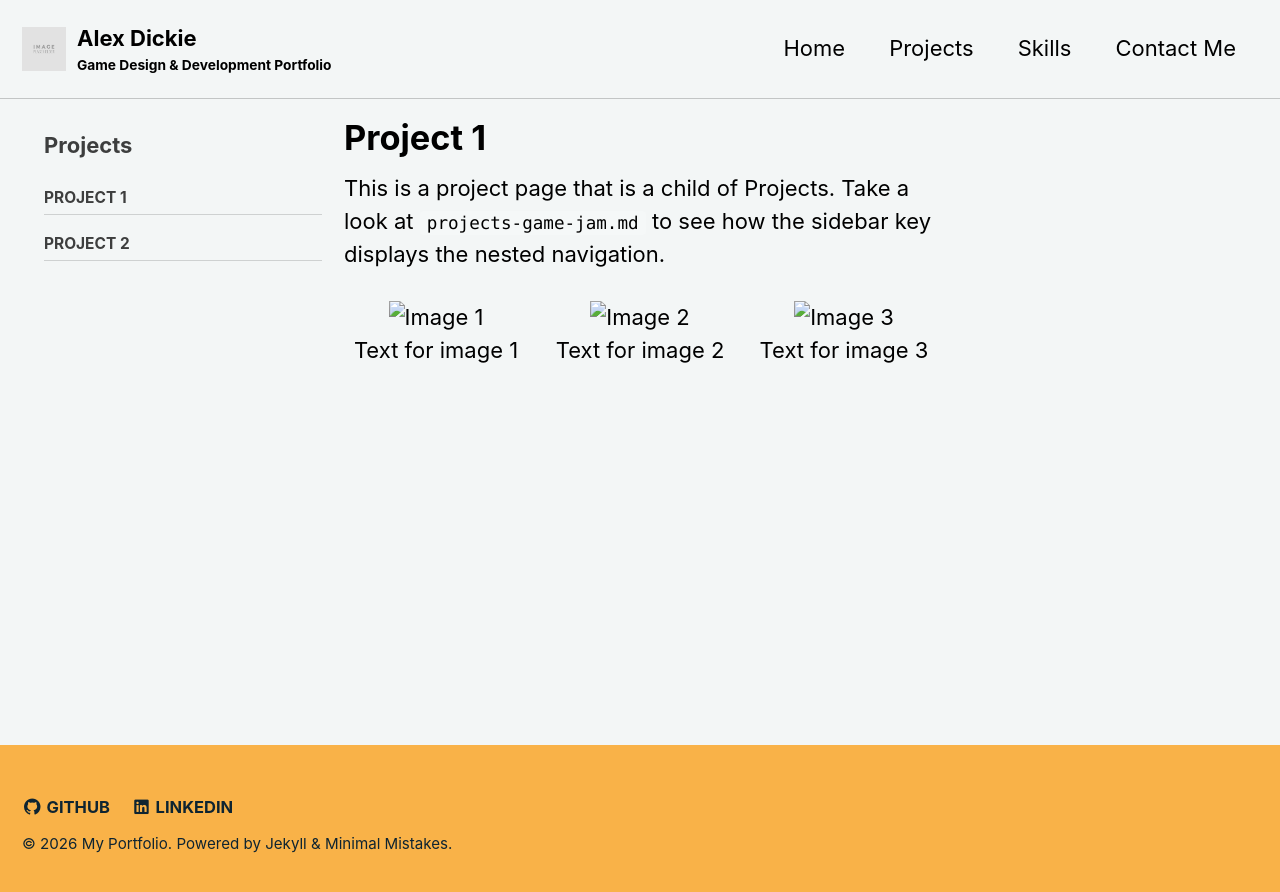
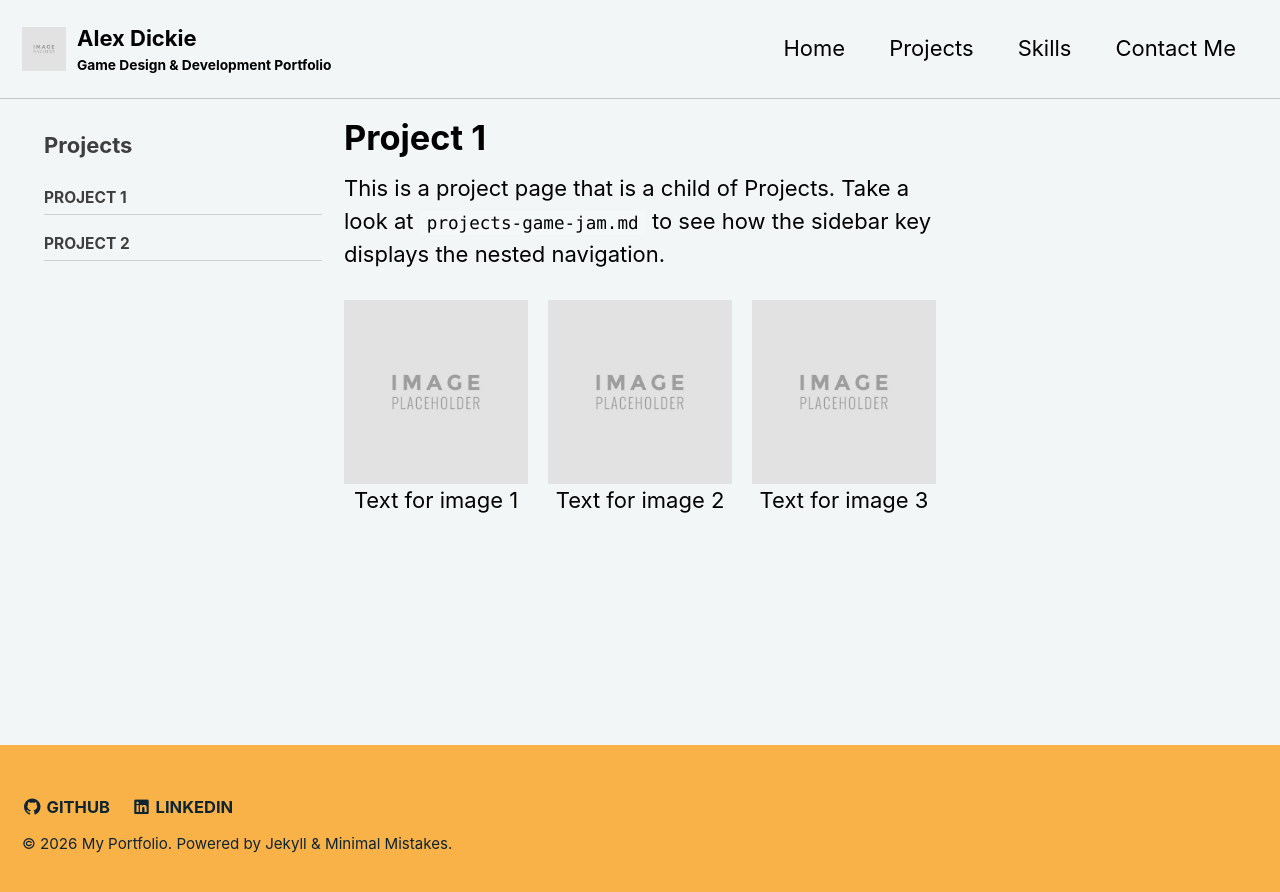
Before and after one commit to AlexUlster/AlexUlster.github.io, a Jekyll site: the page built from _pages/projects-pro1.md, in a window 1280 px wide. Shown: the top 892 px of the page. Built offline with Jekyll 4.4.1, drawn with Linux system fonts in a browser that asks for light colours.

Commit message:
Update projects-pro1.md

```diff
--- a/_pages/projects-pro1.md
+++ b/_pages/projects-pro1.md
@@ -13,15 +13,15 @@ This is a project page that is a child of Projects. Take a look at `projects-gam
 
 <div style="display: grid; grid-template-columns: 1fr 1fr 1fr; gap: 20px;">
   <div style="text-align: center;">
-    <img src="/assets/images/assets/images/Placeholder.jpg" alt="Image 1" style="width: 100%; height: auto;">
+    <img src="/assets/images/Placeholder.jpg" alt="Image 1" style="width: 100%; height: auto;">
     <p>Text for image 1</p>
   </div>
   <div style="text-align: center;">
-    <img src="/assets/images/assets/images/Placeholder.jpg" alt="Image 2" style="width: 100%; height: auto;">
+    <img src="/assets/images/Placeholder.jpg" alt="Image 2" style="width: 100%; height: auto;">
     <p>Text for image 2</p>
   </div>
   <div style="text-align: center;">
-    <img src="/assets/images/assets/images/Placeholder.jpg" alt="Image 3" style="width: 100%; height: auto;">
+    <img src="/assets/images/Placeholder.jpg" alt="Image 3" style="width: 100%; height: auto;">
     <p>Text for image 3</p>
   </div>
 </div>
```
